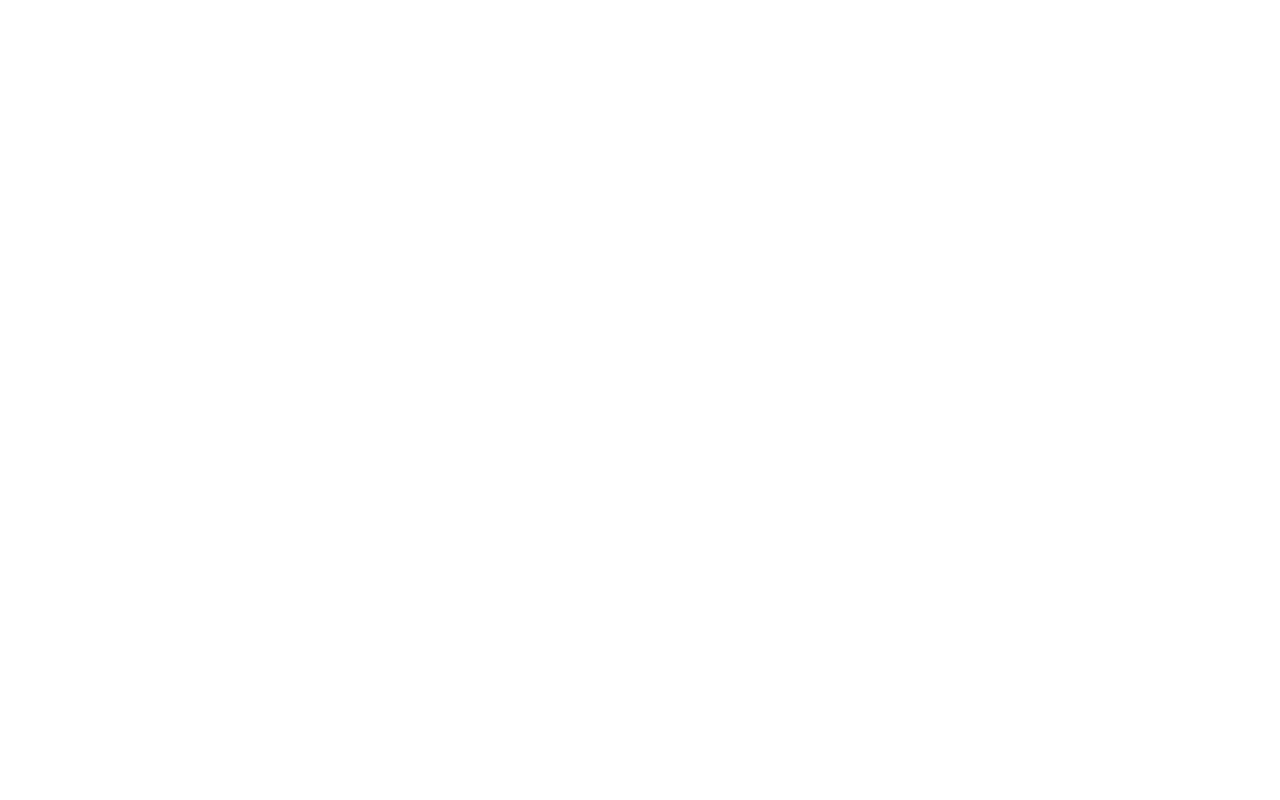
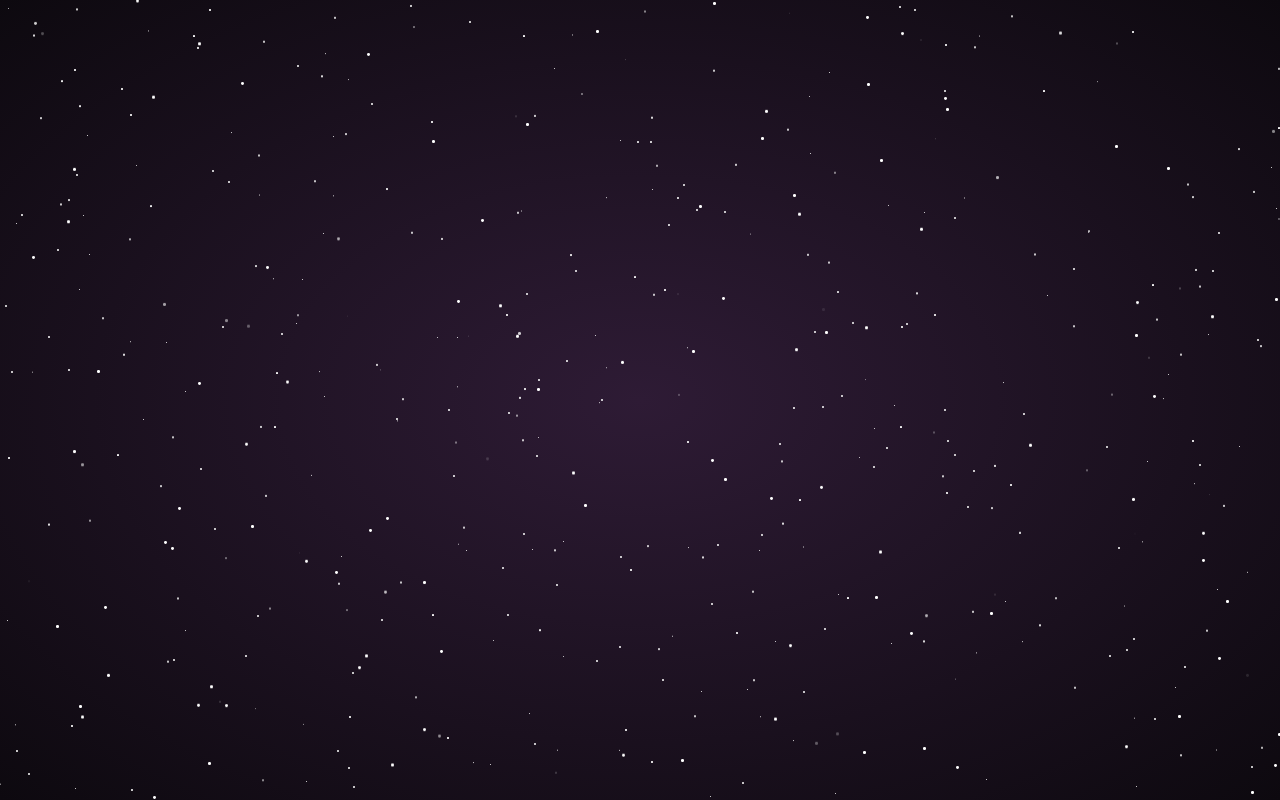
Before and after one commit to kstaver/updated-portfolio, a plain HTML site: page index.html in a window 1280 px wide. Drawn offline with nearby package versions, Linux system fonts and the light colour scheme.

Commit message:
added a fixed attachment and fixed height

```diff
--- a/assets/css/style.css
+++ b/assets/css/style.css
@@ -7,7 +7,8 @@
 .scene{
     position: relative;
     width: 100%;
-    height: 100%;
+    height: 100vh;
+    background-attachment: fixed;
     background: radial-gradient(#2e1b35, #0d090f);
     overflow: hidden;
 }
--- a/assets/js/stars.js
+++ b/assets/js/stars.js
@@ -21,5 +21,4 @@ function stars(){
         i++;
     };
 };
-
 stars();
--- a/index.html
+++ b/index.html
@@ -11,13 +11,14 @@
     <link href="https://fonts.googleapis.com/css2?family=Satisfy&display=swap" rel="stylesheet">
     <link rel="stylesheet" href="assets/css/style.css">
     <!-- JQuery -->
-    <script src="https://cdnjs.cloudflare.com/ajax/libs/jquery/3.2.1/jquery.min.js"></script>
+    <!--script src="https://cdnjs.cloudflare.com/ajax/libs/jquery/3.2.1/jquery.min.js"></script>-->
 </header>
 
 <body>
     <div class="scene"></div>
 
     <!--SCRIPTS -->
+
     <script src="assets/js/stars.js"></script>
 
 </body>
```
